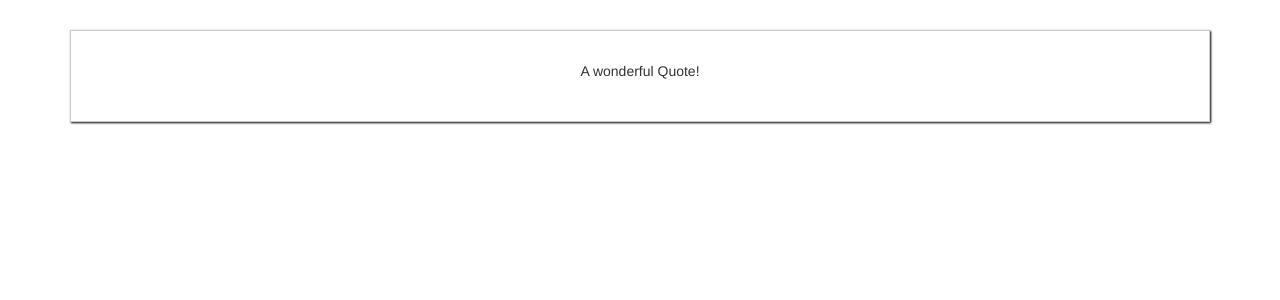
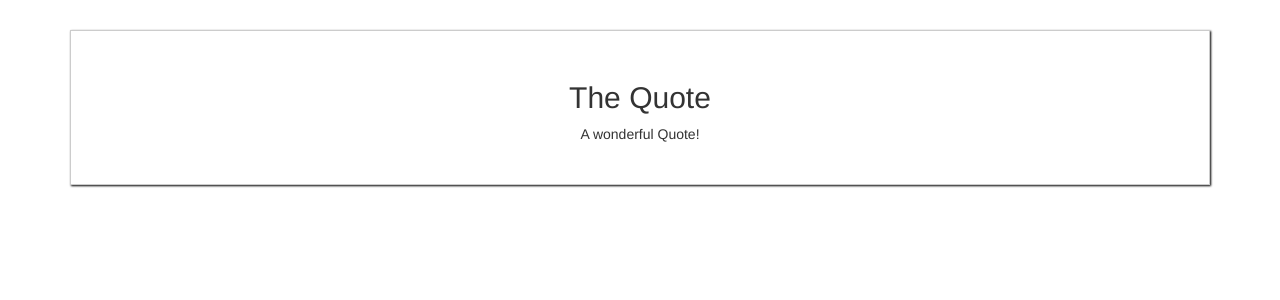
Before and after one commit to fernandotnl/vuejs-course, a Vue app: page / in a window 1280 px wide. Shown: the top 300 px of the page. Built offline with nearby package versions, Linux system fonts and the light colour scheme.

Commit message:
Adding slots to inject html content into the child component

```diff
--- a/src/App.vue
+++ b/src/App.vue
@@ -2,7 +2,10 @@
   <div class="container">
         <div class="row">
             <div class="col-xs-12">
-               <app-quote></app-quote>
+               <app-quote>
+                 <h2>The Quote</h2>
+                 <p>A wonderful Quote!</p>
+               </app-quote>
             </div>
         </div>
     </div>
--- a/src/components/Quote.vue
+++ b/src/components/Quote.vue
@@ -1,12 +1,11 @@
 <template>
   <div>
-    <p>A wonderful Quote!</p>
+    <slot></slot>
   </div>
 </template>
 <script>
-export default {
-
-}
+  export default {
+  }
 </script>
 <style scoped>
   div {
```
